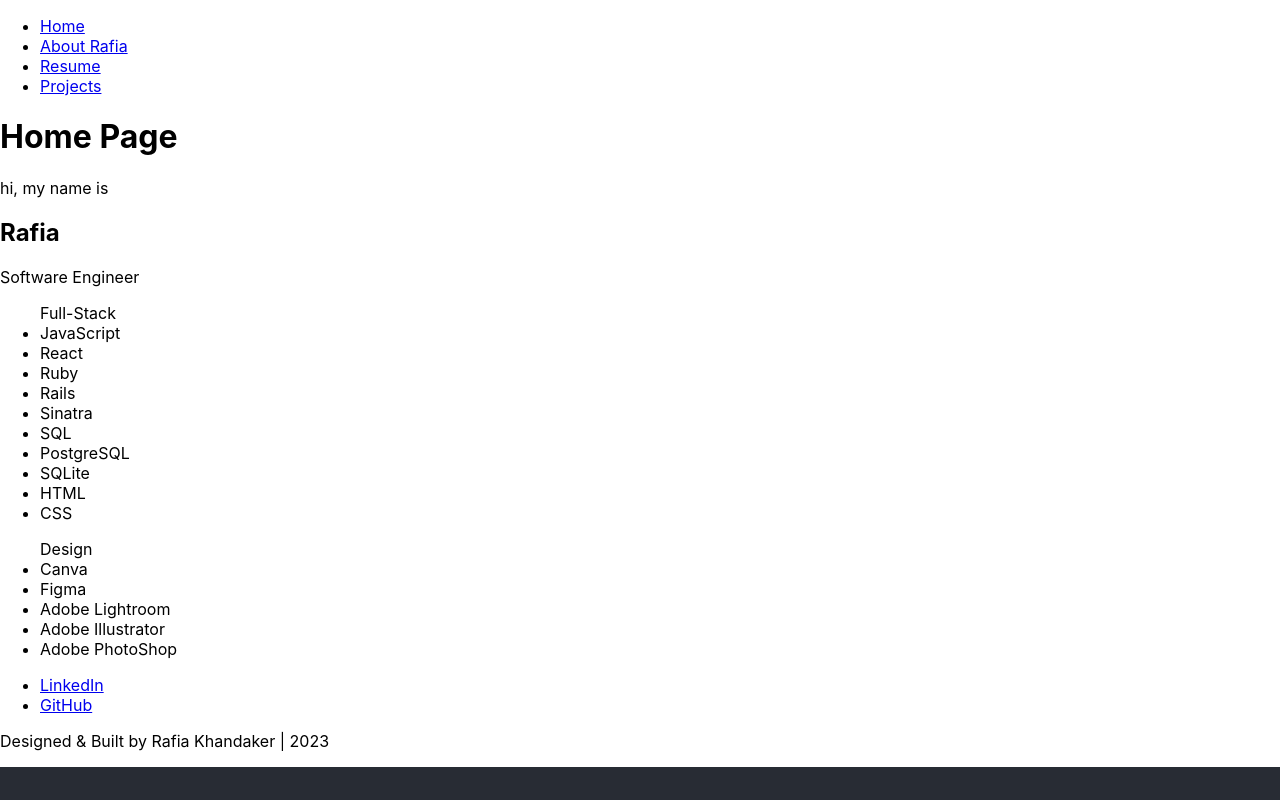
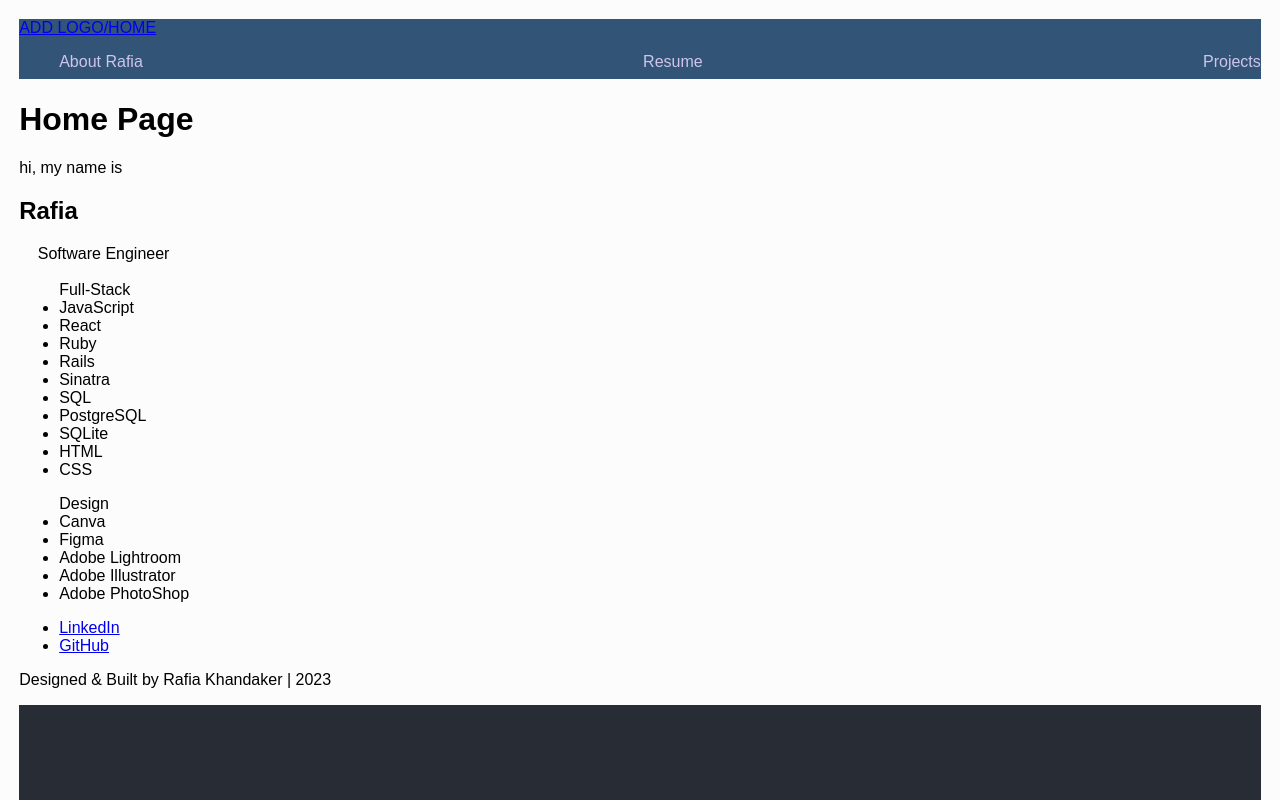
Before and after one commit to RafiaJK/portfolio, a React (Create React App) app: page / in a window 1280 px wide. Shown: the top 800 px of the page. Built offline with nearby package versions, Linux system fonts and the light colour scheme.

Commit message:
Started navbar styling

```diff
--- a/src/App.css
+++ b/src/App.css
@@ -36,3 +36,10 @@
     transform: rotate(360deg);
   }
 }
+
+body {
+  margin: 1.5%;
+  padding: 0;
+  font-family: 'Poppins', sans-serif;
+  background-color: #fcfcfc;
+}
--- a/src/Nav.js
+++ b/src/Nav.js
@@ -1,17 +1,33 @@
 import './App.css';
+import './nav.css';
 import { Link } from 'react-router-dom';
+import { useState } from 'react';
 
 function Nav() {
+  const [showNav, setShowNav] = useState(false)
+
+  const toggleNav = () => {
+    setShowNav(!showNav)
+  }
+
   return (
-    <div className="Nav">
+    <div className="nav">
+    <link rel="stylesheet" href="https://cdnjs.cloudflare.com/ajax/libs/font-awesome/4.7.0/css/font-awesome.min.css"/>
 
       <nav className='navbar'>
-        <ul>
-          <li><Link to="/">Home</Link></li>
-          <li><Link to="/about">About Rafia</Link></li>
-          <li><Link to="/resume">Resume</Link></li>
-          <li><Link to="/projects">Projects</Link></li>
-        </ul>
+
+      <div className="logo">
+        <Link to="/" >ADD LOGO/HOME</Link>
+      </div>
+
+        <div className="navlinks">
+          <ul>
+            <li><Link to="/about">About Rafia</Link></li>
+            <li><Link to="/resume">Resume</Link></li>
+            <li><Link to="/projects">Projects</Link></li>
+          </ul>
+        </div>
+
       </nav>
 
     </div>
--- /dev/null
+++ b/src/nav.css
@@ -0,0 +1,36 @@
+.navbar{
+    height: 60px;
+    overflow: hidden;
+    position: relative;
+    background-color: rgba(1, 43, 87, 0.8);
+}
+
+.logo {
+
+}
+
+.navlinks{
+}
+
+.navlinks ul{
+    display: flex;
+    justify-content: space-between;
+    list-style-type: none;
+  }
+
+.navlinks ul li:not(:last-child) {
+    margin-right: 60px;
+}
+
+.navlinks ul a{
+    font-size: 16px;
+    font-weight: 400;
+    color: #cfc5eb;
+    text-decoration: none;
+  }
+
+  .navlinks ul a.active {
+    color: #574c4c;
+    font-weight: 500;
+    position: relative;
+  }
```
